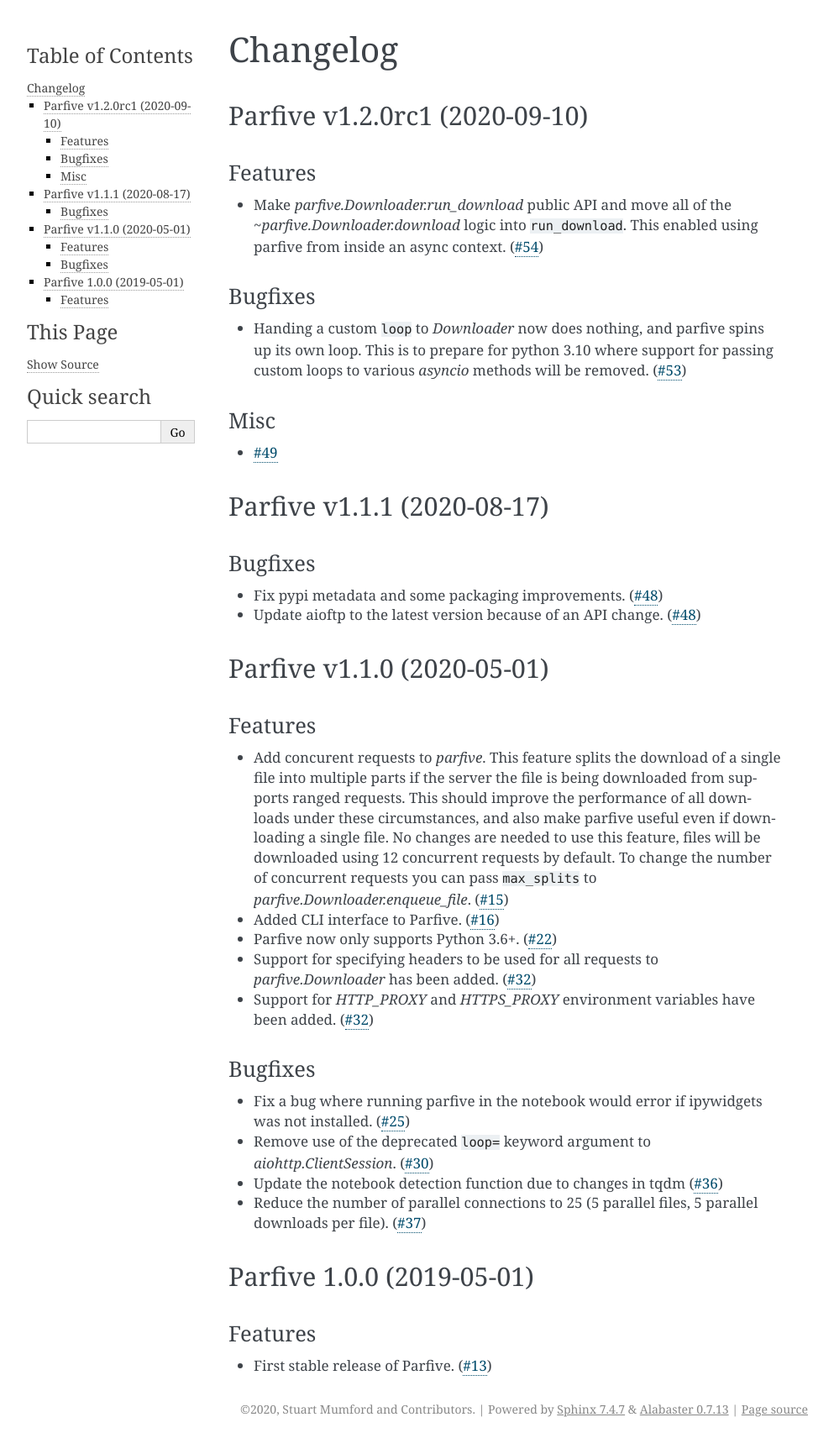
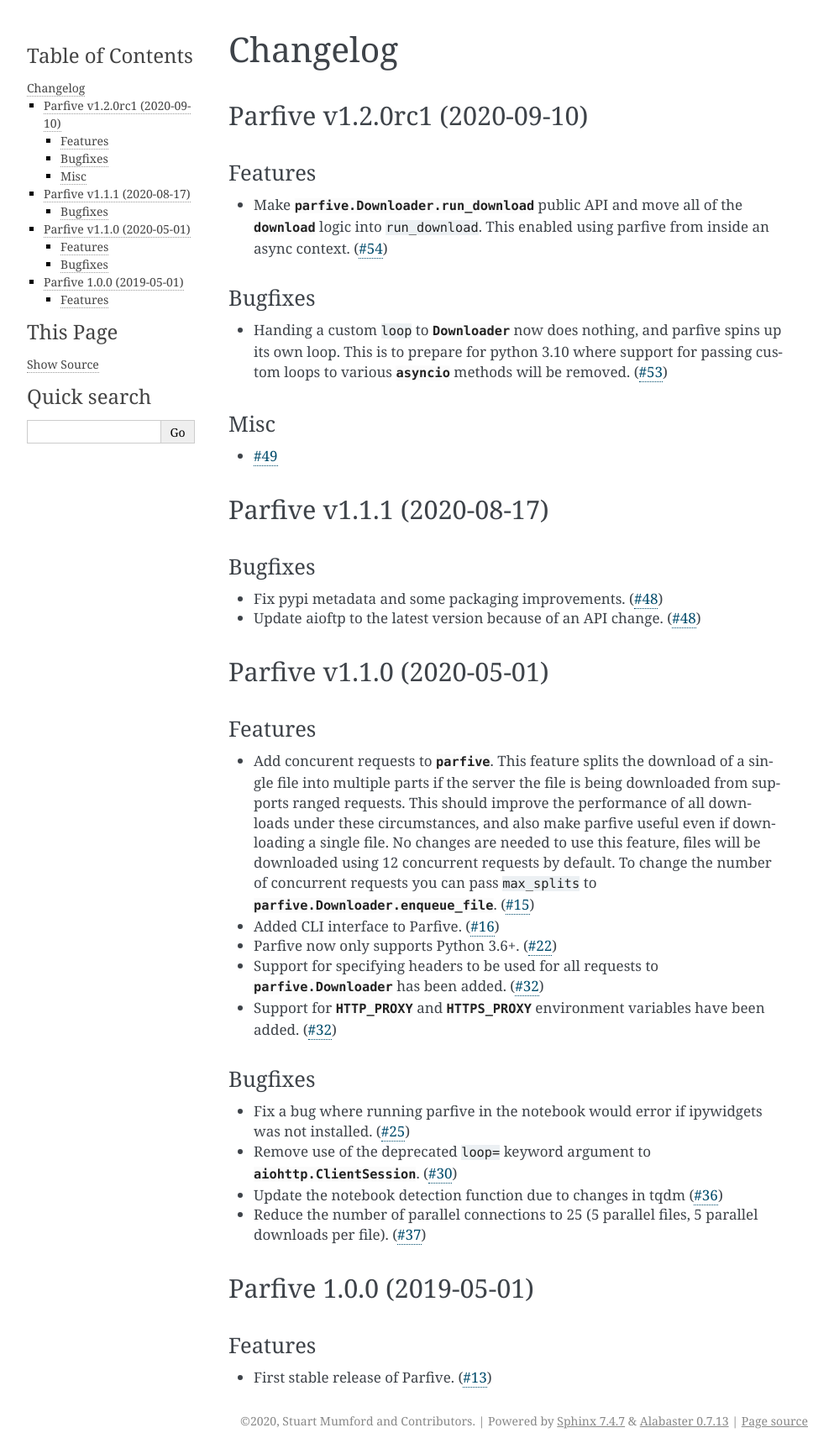
Before and after one commit to Cadair/parfive, a Sphinx documentation site: the page built from docs/changelog.rst, in a window 1280 px wide. Shown: the whole page at 84% size, without its empty margins (148-1141 px from the left). Built offline with Sphinx 7.4.7, drawn with Linux system fonts in a browser that asks for light colours; the version number could not be read and is left out; part of the change alters nothing that is shown.

```diff
--- a/docs/conf.py
+++ b/docs/conf.py
@@ -50,6 +50,10 @@ source_suffix = '.rst'
 # The master toctree document.
 master_doc = 'index'
 
+# The reST default role (used for this markup: `text`) to use for all
+# documents. Set to the "smart" one.
+default_role = 'obj'
+
 # -- Options for intersphinx extension ---------------------------------------
 
 # Example configuration for intersphinx: refer to the Python standard library.
```
